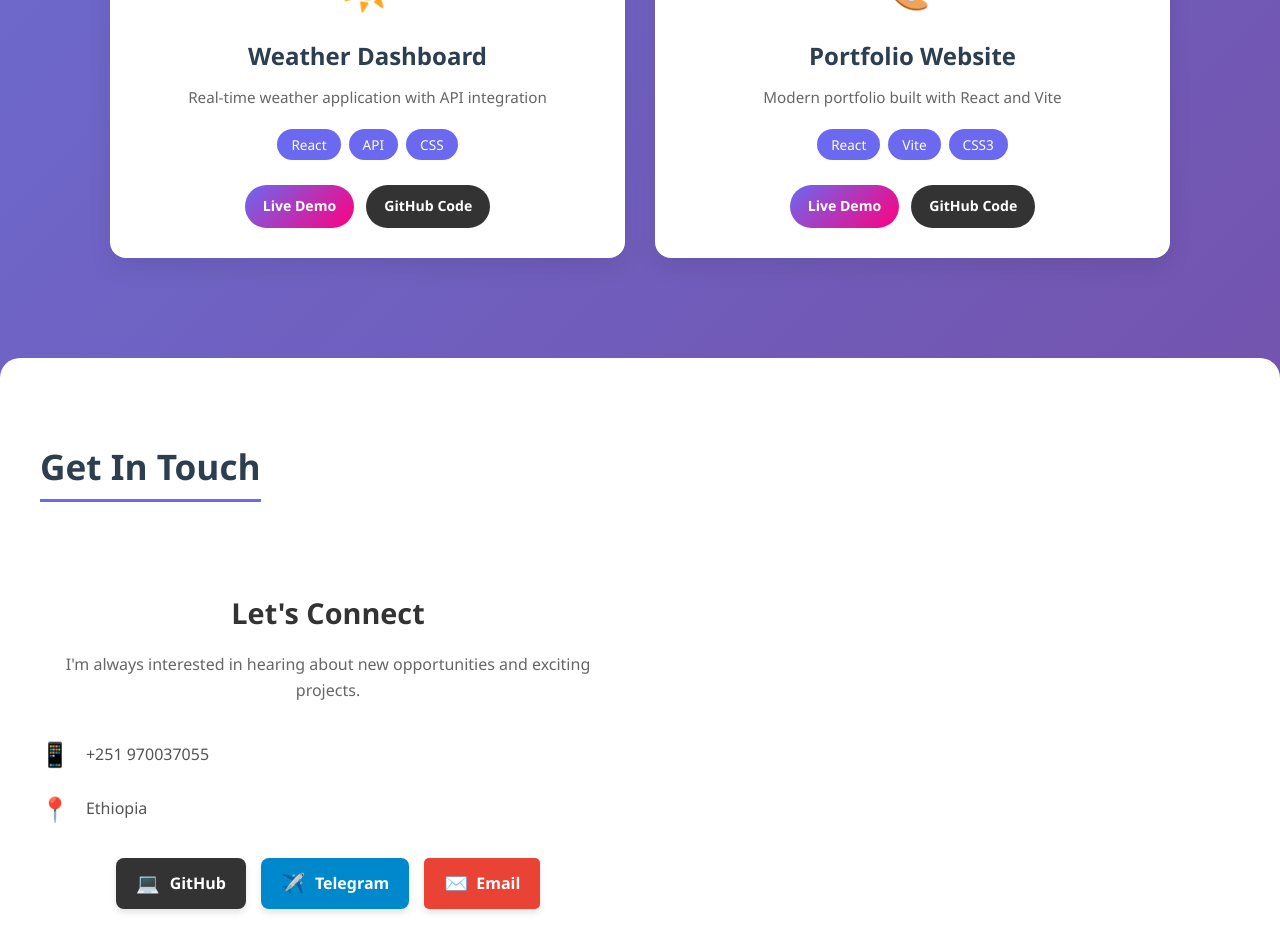
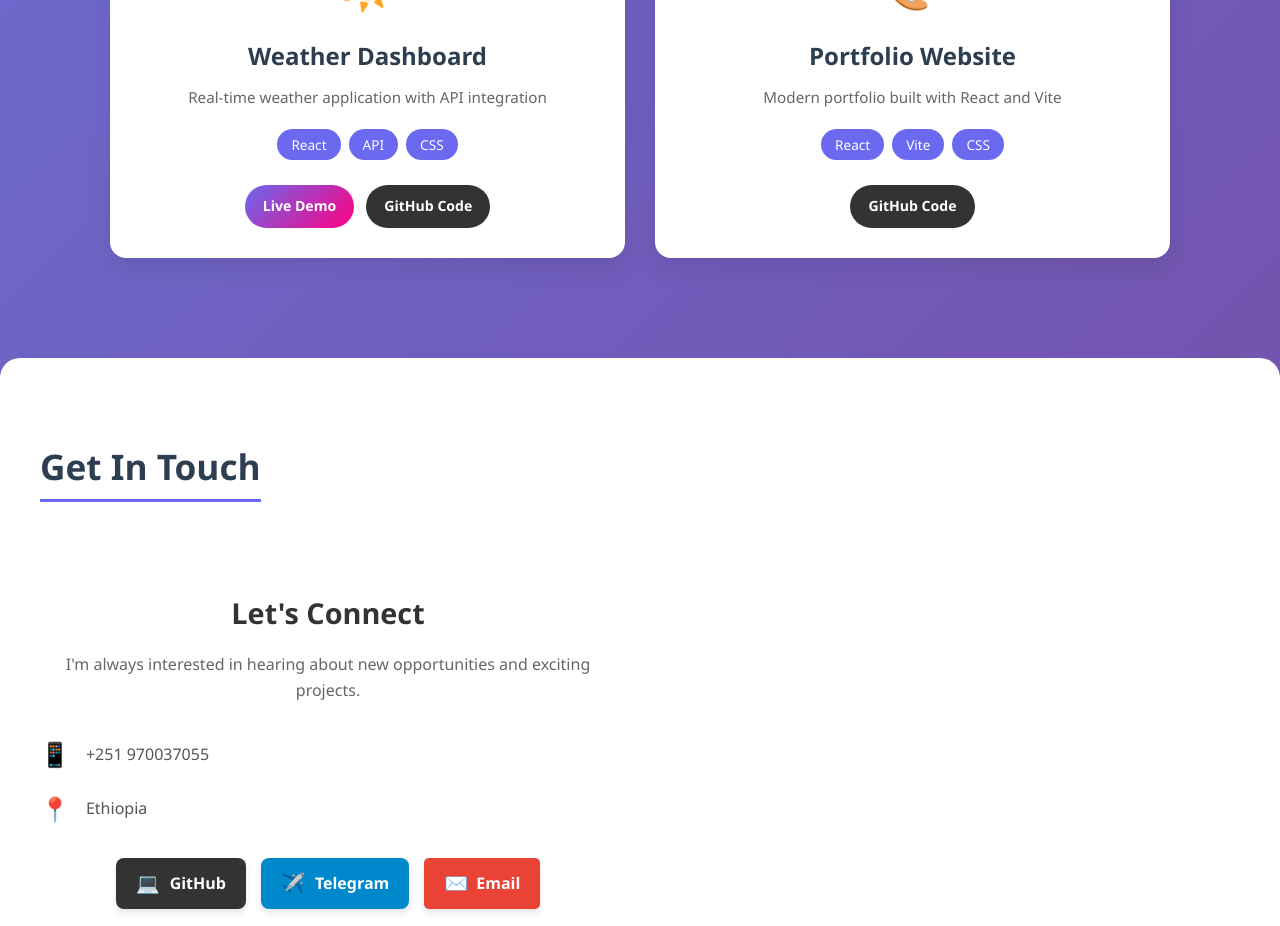
Before and after one commit to fentatena6-cmyk/new-portfolio, a React (Vite) app: page / in a window 1280 px wide. Shown: the part 1800-2726 px from the top of the page. Built offline with nearby package versions, Linux system fonts and the light colour scheme; the HTML template or start-up script is replaced by a standard one.

Commit message:
remove live demo button only for portfolio website

```diff
--- a/src/components/Projects.jsx
+++ b/src/components/Projects.jsx
@@ -9,16 +9,16 @@ const Projects = () => {
       icon: '☀️',
       tags: ['React', 'API', 'CSS'],
       liveUrl: 'https://weather-dashboard.vercel.app', // የዌብሳይቱ የቀጥታ ሊንክ
-      githubUrl: 'https://github.com/TenaFenta/weather-dashboard' // የ GitHub ኮድሽ ሊንክ
+      githubUrl: 'https://github.com/fentatena6-cmyk'
     },
     {
       id: 2,
       title: 'Portfolio Website',
       description: 'Modern portfolio built with React and Vite',
       icon: '🎨',
-      tags: ['React', 'Vite', 'CSS3'],
-      liveUrl: 'https://tenafenta.github.io', // የፖርትፎሊዮሽ የቀጥታ ሊንክ
-      githubUrl: 'https://github.com/fentatena6-cmyk' // የ GitHub ኮድሽ ሊንክ
+      tags: ['React', 'Vite', 'CSS'],
+      liveUrl: '',
+      githubUrl: 'https://github.com/fentatena6-cmyk'
     }
   ]
 
@@ -38,8 +38,9 @@ const Projects = () => {
               ))}
             </div>
 
-            {/* ሁለቱም ቁልፎች አብረው ተቀምጠዋል */}
             <div className="project-buttons">
+              {}
+              {project.liveUrl && (
                 <a
                   href={project.liveUrl}
                   target="_blank"
@@ -48,6 +49,8 @@ const Projects = () => {
                 >
                   Live Demo
                 </a>
+              )}
+
               <a
                 href={project.githubUrl}
                 target="_blank"
```
Lines whose indentation alone changed are shown as unchanged.
